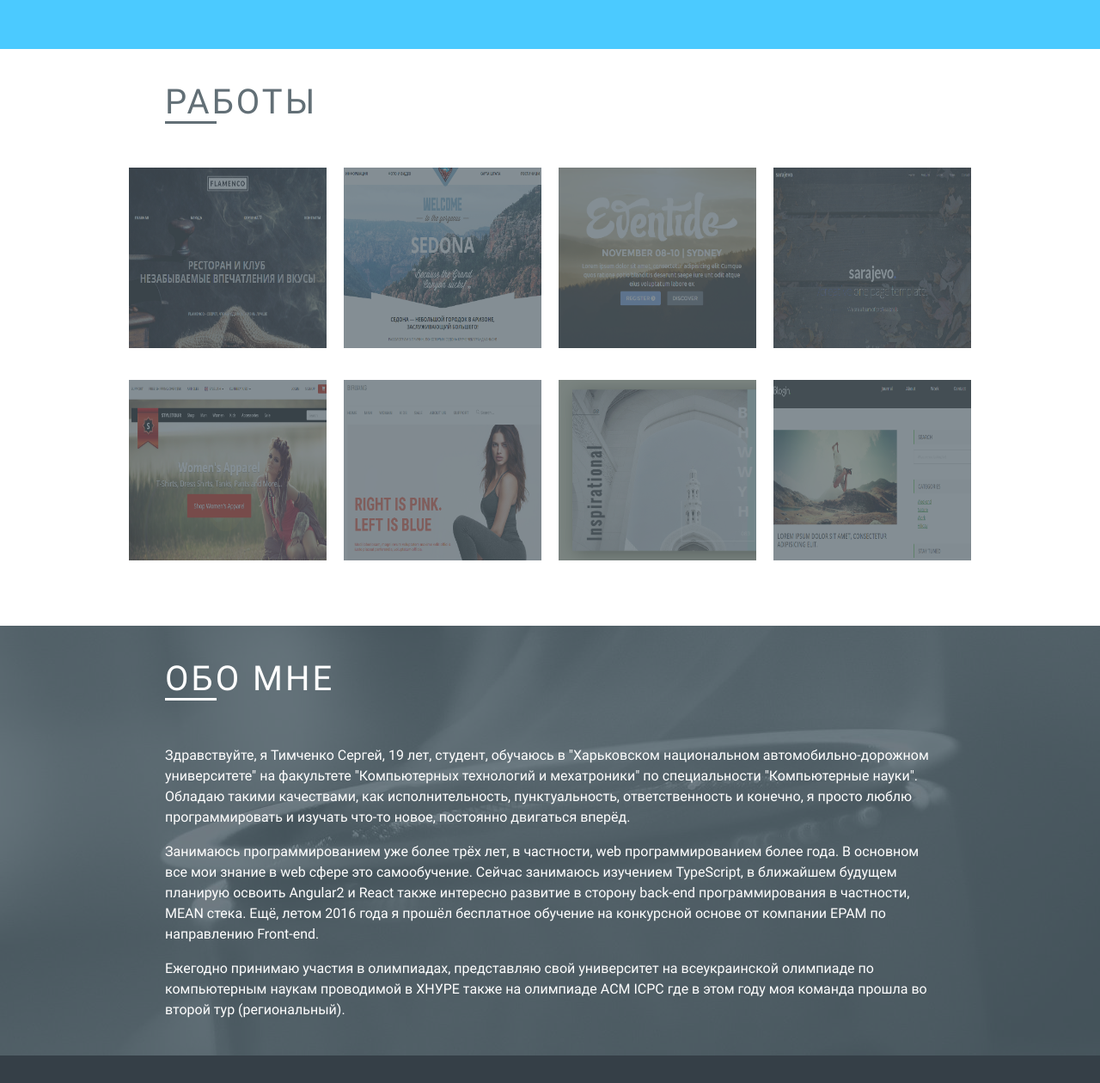
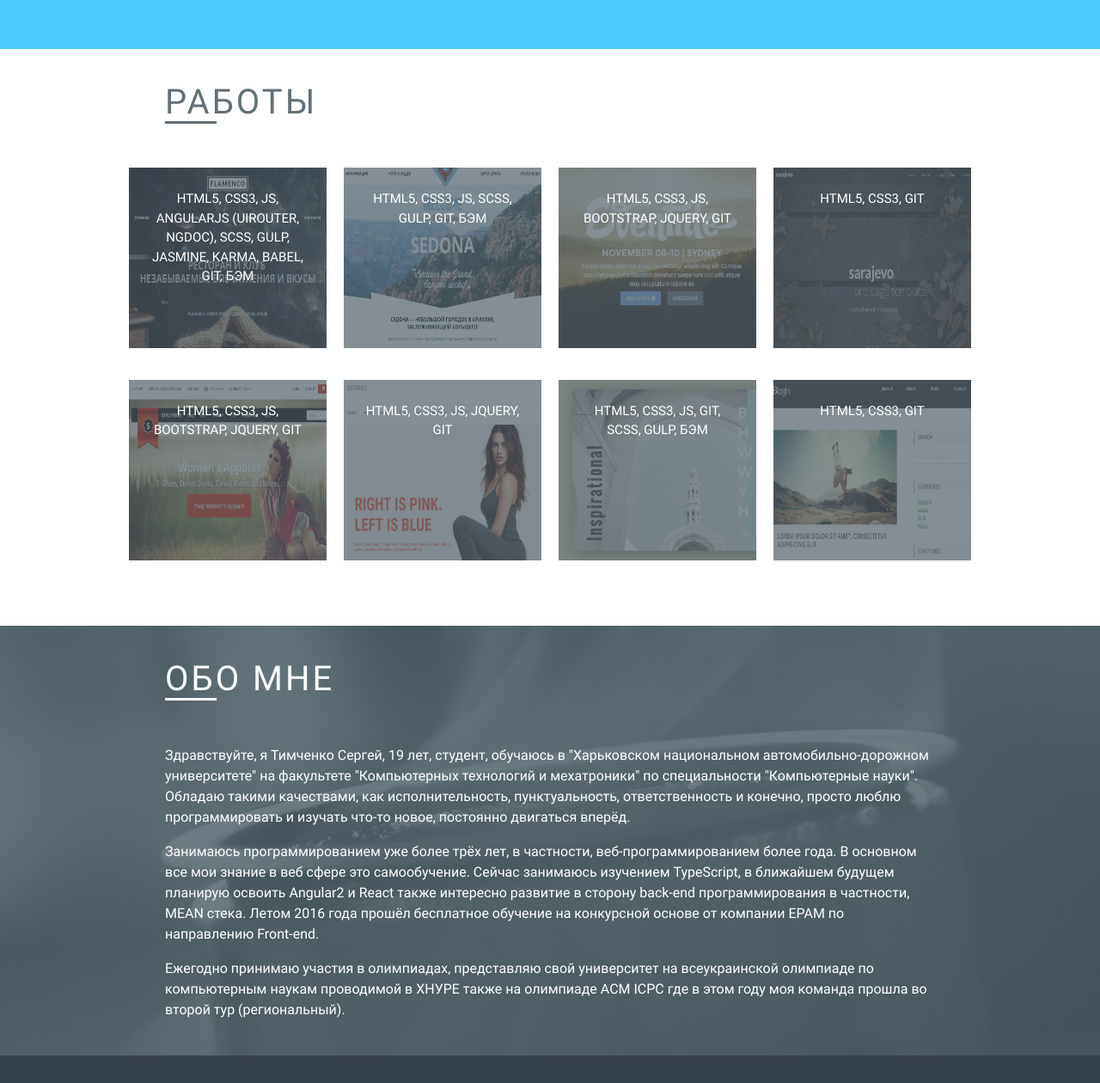
Before and after one commit to TimchenkoSergey/Resume, a website: page index.html in a window 1280 px wide. Shown: the part 944-2204 px from the top of the page at 86% size. Drawn offline with nearby package versions, Linux system fonts and the light colour scheme.

Commit message:
Added technologies for works

```diff
--- a/index.html
+++ b/index.html
@@ -89,6 +89,9 @@
 					<div class="works__wrap">
 						<a class="works__link" href="https://timchenkosergey.github.io/-Restaurant-app/">
 							<div class="works__picture">
+								<span class="works__tec">
+									HTML5, CSS3, Js, AngularJs (uiRouter, ngDoc), Scss, Gulp, Jasmine, Karma, Babel, git, Бэм
+								</span>
 								<img class="works__image" src="img/flamenko.png" alt="flamenko">
 							</div>
 						</a>
@@ -96,6 +99,9 @@
 					<div class="works__wrap">
 						<a class="works__link" href="https://timchenkosergey.github.io/Sedona/">
 							<div class="works__picture">
+								<span class="works__tec">
+									HTML5, CSS3, Js, Scss, Gulp, git, Бэм
+								</span>
 								<img class="works__image" src="img/sedona.png" alt="sedona">
 							</div>
 						</a>
@@ -103,6 +109,9 @@
 					<div class="works__wrap">
 						<a class="works__link" href="https://timchenkosergey.github.io/Lending-bst/">
 							<div class="works__picture">
+								<span class="works__tec">
+									HTML5, CSS3, Js, bootstrap, jquery, git
+								</span>
 								<img class="works__image" src="img/lending.png" alt="lending">
 							</div>
 						</a>
@@ -110,6 +119,9 @@
 					<div class="works__wrap">
 						<a class="works__link" href="https://timchenkosergey.github.io/Sarajevo-Lending/">
 							<div class="works__picture">
+								<span class="works__tec">
+									HTML5, CSS3, git
+								</span>
 								<img class="works__image" src="img/sarajevo.png" alt="sarajevo">
 							</div>
 						</a>
@@ -119,6 +131,9 @@
 					<div class="works__wrap">
 						<a class="works__link" href="https://timchenkosergey.github.io/Online-store-home-page-bst/">
 							<div class="works__picture">
+								<span class="works__tec">
+									HTML5, CSS3, Js, bootstrap, jquery, git
+								</span>
 								<img class="works__image" src="img/shop-page-2.png" alt="shop">
 							</div>
 						</a>
@@ -126,6 +141,9 @@
 					<div class="works__wrap">
 						<a class="works__link" href="https://timchenkosergey.github.io/Online-store-home-page/">
 							<div class="works__picture">
+								<span class="works__tec">
+									HTML5, CSS3, Js, jquery, git
+								</span>
 								<img class="works__image" src="img/shop-page-1.png" alt="shop">
 							</div>
 						</a>
@@ -133,6 +151,9 @@
 					<div class="works__wrap">
 						<a class="works__link" href="https://timchenkosergey.github.io/Picture/">
 							<div class="works__picture">
+								<span class="works__tec">
+									HTML5, CSS3, js, git, scss, gulp, Бэм
+								</span>
 								<img class="works__image" src="img/picture.png" alt="picture">
 							</div>
 						</a>
@@ -140,6 +161,9 @@
 					<div class="works__wrap">
 						<a class="works__link" href="https://timchenkosergey.github.io/Blog/">
 							<div class="works__picture">
+								<span class="works__tec">
+									HTML5, CSS3, git
+								</span>
 								<img class="works__image" src="img/blog.png" alt="blog">
 							</div>
 						</a>
@@ -161,17 +185,17 @@
 						в "Харьковском национальном автомобильно-дорожном университете"
 						на факультете "Компьютерных технологий и мехатроники" по специальности
 						"Компьютерные науки". Обладаю такими качествами, как исполнительность,
-						пунктуальность, ответственность и конечно, я просто люблю программировать
+						пунктуальность, ответственность и конечно, просто люблю программировать
 						и изучать что-то новое, постоянно двигаться вперёд.
 					</p>
 					<p class="about-me__text">
 						Занимаюсь программированием уже более трёх лет,
-						в частности, web программированием более года. В основном все мои
-						знание в web сфере это самообучение. Сейчас занимаюсь изучением
+						в частности, веб-программированием более года. В основном все мои
+						знание в веб сфере это самообучение. Сейчас занимаюсь изучением
 						TypeScript, в ближайшем будущем планирую освоить Angular2 и React
 						также интересно развитие в сторону back-end программирования
-						в частности, MEAN стека. Ещё, летом 2016 года
-						я прошёл бесплатное обучение на конкурсной основе
+						в частности, MEAN стека. Летом 2016 года
+						прошёл бесплатное обучение на конкурсной основе
 						от компании EPAM по направлению Front-end.
 					</p>
 					<p class="about-me__text">
--- a/scss/blocks/works/_works.scss
+++ b/scss/blocks/works/_works.scss
@@ -74,6 +74,21 @@
 		}
 	}
 
+	&__tec {
+		position: absolute;
+		display: inline-block;
+		width: 180px;
+		left: 25px;
+		top: 25px;
+
+		color: $text-color;
+		text-transform: uppercase;
+
+		z-index: 3;
+
+		transition: 0.4s;
+	}
+
 	&__picture {
 		position: relative;
 
@@ -84,13 +99,17 @@
 		&:hover {
 			transform: scale(1.1);
 
+			& .works__tec {
+				opacity: 0;
+			}
+
 			&:after {
 				background-color: rgba(81, 95, 103, 0);
 			}
 		}
 
 		&::after {
-			content: " ";
+			content: "";
 
 			width: 230px;
 			height: 210px;
```
Also changed, not shown: css/main.min.css.
